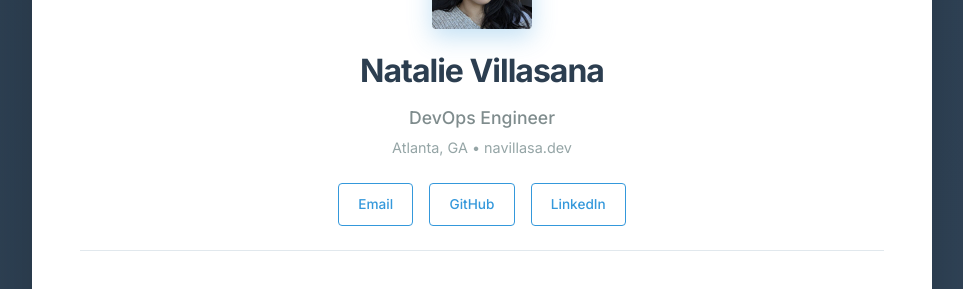
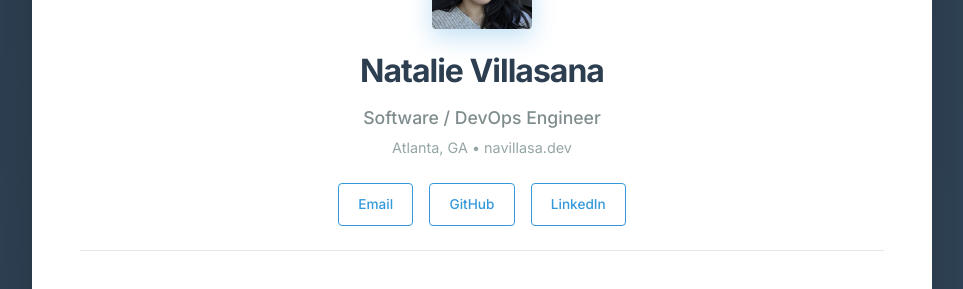
Before and after one commit to navillasa/navillasa.github.io, a Jekyll site: the page built from index.md, in a window 1280 px wide and 900 px high. Shown: the part 151-440 px from the top of the window, without its empty margins (158-1121 px from the left). Built offline with Jekyll 4.4.1, drawn with Linux system fonts in a browser that asks for light colours; our own code applies the rules of GitHub Pages for plain Markdown files.

Commit message:
missed a spot

```diff
--- a/index.md
+++ b/index.md
@@ -14,7 +14,7 @@ title: "Software / DevOps Engineer"
                 </div>
                 <div class="profile-info">
                     <h1 class="name">{{ site.author.name }}</h1>
-                    <p class="title">DevOps Engineer</p>
+                    <p class="title">Software / DevOps Engineer</p>
                     <p class="location">{{ site.author.location }} • {{ site.author.domain }}</p>
                 </div>
             </div>
```
